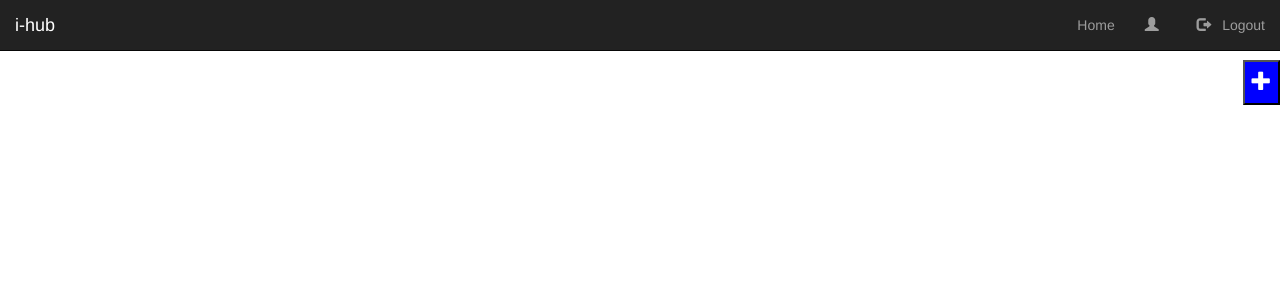
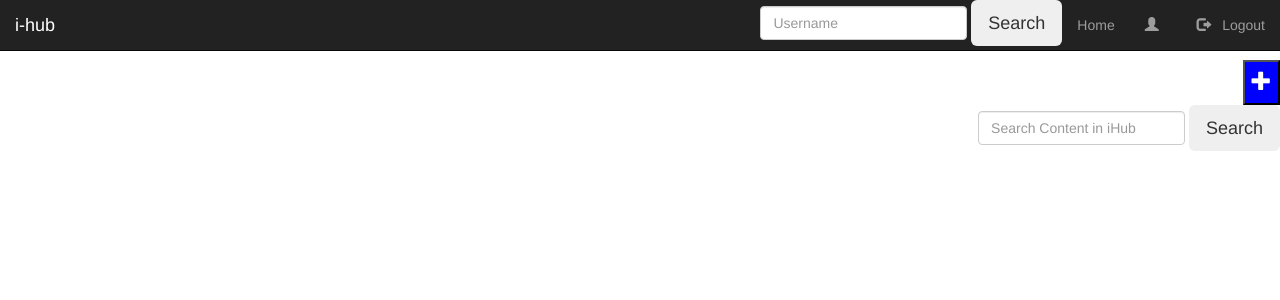
Before and after one commit to afize1/swe573, a Django app: page /home in a window 1280 px wide. Shown: the top 300 px of the page. Run offline with Django 4.2, Linux system fonts and the light colour scheme; a user stored in the database is signed in; data that the repository does not hold is empty; some libraries are stand-ins or nearby versions.

Commit message:
search feature has been done!
-search field is added for user search to both user and home page.
-search field is added for subject search to the home page.
-user&subject search structure is created on views.
-unnecessary fields; related subject and type is removed from posts.

```diff
--- a/iHub/project/urls.py
+++ b/iHub/project/urls.py
@@ -34,4 +34,6 @@ urlpatterns = [
     path('setPassword/<username>', user_view.setPassword, name ='setPassword'),
     path('home', user_view.homePage, name ='home'),
     path('follow/<follower_name>', user_view.follow, name ='follow'),
+    path('search', user_view.search, name ='search'),
+    path('search_share', user_view.searchShare, name ='search_share'),
 ]
--- a/iHub/user/forms.py
+++ b/iHub/user/forms.py
@@ -60,10 +60,8 @@ class UserForm(forms.ModelForm):
     subject= forms.CharField(required=True)
     label = forms.CharField(required=True)
     private = forms.ChoiceField(choices=PRIVATE_CHOICES, required=True)
-    type = forms.ChoiceField(choices=TYPE_CHOICES, required=True)
-    related_subjects = forms.CharField(required=True)
     value=forms.CharField(max_length=20)
     comment = forms.CharField(max_length=20)
     class Meta:
         model = User
-        fields = ['subject', 'label','private', 'type','related_subjects', 'value','comment']
+        fields = ['subject', 'label','private', 'value','comment']
--- a/iHub/user/models.py
+++ b/iHub/user/models.py
@@ -21,8 +21,6 @@ class shares(models.Model):
     subject= models.CharField(max_length=20)
     label = models.CharField(max_length=20)
     private = models.CharField(max_length=20)
-    type = models.CharField(max_length=20)
-    related_subjects = models.CharField(max_length=20)
     value=models.CharField(max_length=20)
     comment = models.CharField(max_length=20)
     class Meta:
--- a/iHub/user/templates/user/home.html
+++ b/iHub/user/templates/user/home.html
@@ -4,6 +4,16 @@
 
 <div class="text-right">
     <button style="background: blue; font-size: 2rem; padding:0.5%; color: white" type="button" data-toggle="modal" data-target="#profileModal"><span class="glyphicon glyphicon-plus"></span></button>
+</div>
+
+<div class="text-right">
+    <form action="{% url 'search_share' %}" class="form-inline" method="get">
+        <div class="form-group mx-sm-3 mb-2">
+          <label for="" class="sr-only">search_share</label>
+          <input name="search_share" type="" class="form-control" id="" placeholder="Search Content in iHub">
+        </div>
+      <button type="submit" class="btn btn-dark btn-lg mb-2">Search</button>
+      </form>
 </div>
 
 <br><br>
@@ -32,40 +42,6 @@
                 </div>
             {% endfor %}
         {% endif %}
-    <div class="container mx-auto">
-    <div class="row">
-        {% for u in users_list %}
-            {% if u.username != user.username %}
-                {% if not followers_list %}
-                    <div class="col-sm-12 col-md-6 col-lg-4 pb-4">
-                        <div class="h-100">
-                            <img src="/" alt="Smiley face" width="42" height="42" style="vertical-align:bottom">
-                            <div class="card-body">
-                                <h5 class="card-title">{{ u.username }}</h5>
-                                <p class="card-text text-muted" style="font-size:12px">{{ u.first_name }}</p>
-                                <a href="{% url "follow" u.username %}"><span class="glyphicon glyphicon-ok"></span> &nbsp;Follow</a>
-                            </div>
-                            </div>
-                    </div>
-                {% else %}
-                    {% for f in followers_list %}
-                        {% if u.username != f.followers %}
-                            <div class="col-sm-12 col-md-6 col-lg-4 pb-4">
-                                <div class="h-100">
-                                    <img src="/" alt="Smiley face" width="42" height="42" style="vertical-align:bottom">
-                                    <div class="card-body">
-                                        <h5 class="card-title">{{ u.username }}</h5>
-                                        <p class="card-text text-muted" style="font-size:12px">{{ u.first_name }}</p>
-                                        <a href="{% url "follow" u.username %}"><span class="glyphicon glyphicon-ok"></span> &nbsp;Follow</a>
-                                    </div>
-                                    </div>
-                            </div>
-                        {% endif %}
-                    {% endfor %}
-                {% endif %}
-            {% endif %}
-        {% endfor %}
-    </div>
     {% else %}
     <center><h1>iHub</h1></center>
     {% endif %}
@@ -91,6 +67,6 @@
         </div>
         </div>
     </div>
-    </div>
+</div>
 
 {% endblock %}
--- a/iHub/user/templates/user/index.html
+++ b/iHub/user/templates/user/index.html
@@ -66,12 +66,21 @@
         </div>
         <div class="collapse navbar-collapse" id="mainNavBar">
           <ul class="nav navbar-nav navbar-right">
+            {% if user.is_authenticated %}
+            <li>
+              <form action="{% url 'search' %}" class="form-inline" method="get">
+                <div class="form-group mx-sm-3 mb-2">
+                  <label for="" class="sr-only">search</label>
+                  <input name="search" type="" class="form-control" id="" placeholder="Username">
+                </div>
+              <button type="submit" class="btn btn-dark btn-lg mb-2">Search</button>
+              </form>
+            </li>
             <li><a href="{% url "home" %}">Home</a></li>
-
-            {% if user.is_authenticated %}
             <li><a href="{% url "userPage" %}"><span class="glyphicon glyphicon-user"></span> &nbsp;{{user.first_name}} {{ user.last_name }}</a></li>
             <li><a href="{% url "logout" %}"><span class="glyphicon glyphicon-log-out"></span> &nbsp; Logout</a></li>
             {% else %}
+            <li><a href="{% url "home" %}">Home</a></li>
             <li><a href="{% url "register" %}"><span class="glyphicon glyphicon-user"></span> &nbsp; Sign up</a></li>
             <li><a href="{% url "login" %}"><span class="glyphicon glyphicon-log-in"></span> &nbsp; Log in</a></li>
             {% endif %}
@@ -95,4 +104,5 @@
   </div>
 </body>
 
+
 </html>
--- a/iHub/user/views.py
+++ b/iHub/user/views.py
@@ -132,3 +132,21 @@ def follow(request, follower_name):
     users_list = users.objects.all()
     followers_list = followUser.objects.all()
     return render(request, template_name ="user/home.html", context = {"user":request.user, "shares_list":shares_list, "users_list":users_list,"followers_list":followers_list })
+
+def search(request):
+    results = []
+    if request.method == "GET":
+        query = request.GET.get('search')
+        if query == '':
+            query = 'None'
+        results = User.objects.filter(username__icontains=query)
+    return render(request, 'user/search.html', {'query': query, 'results': results})
+
+def searchShare(request):
+    results = []
+    if request.method == "GET":
+        query = request.GET.get('search_share')
+        if query == '':
+            query = 'None'
+        results = shares.objects.filter(subject__icontains=query)
+    return render(request, 'user/search_share.html', {'query': query, 'results': results})
```
Also changed, not shown: iHub/project/settings.py (+13 -13 lines), iHub/user/templates/user/search.html (added, +49 -0 lines), iHub/user/templates/user/search_share.html (added, +48 -0 lines), iHub/user/migrations/0021_followuser_shares.py (added), iHub/user/migrations/0021_shares.py (deleted), iHub/user/migrations/0022_followuser.py (deleted), iHub/user/migrations/0023_subjects.py (deleted), iHub/user/migrations/0024_auto_20221208_2147.py (deleted), iHub/user/migrations/0025_delete_subjects.py (deleted).
